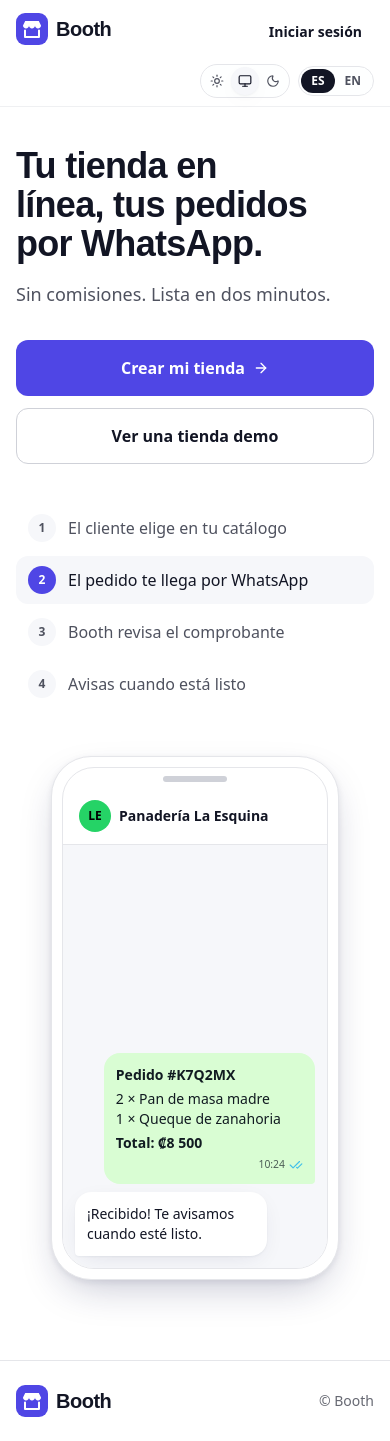
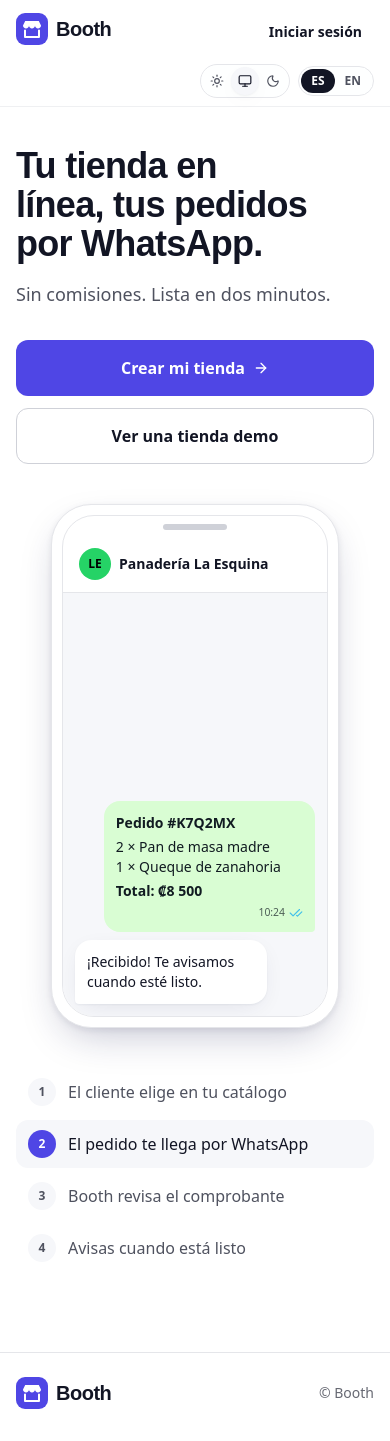
Before and after one commit to keylorpineda/booth, a React (Vite) app in the folder apps/web/: page / in a window 390 px wide. Built offline with nearby package versions, Linux system fonts and the light colour scheme; no server answers.

Commit message:
fix(web): show the flow animation right after the actions on phones

```diff
--- a/apps/web/src/features/home/components/flow/catalog-scene.tsx
+++ b/apps/web/src/features/home/components/flow/catalog-scene.tsx
@@ -55,6 +55,16 @@
           </m.span>
         </m.div>
       ))}
+      {/* The bag bar the storefront shows once something is added. */}
+      <m.div
+        initial={{ opacity: 0, y: 24 }}
+        animate={{ opacity: 1, y: 0 }}
+        transition={{ ...spring.gentle, delay: 1.5 }}
+        className="mt-auto flex items-center justify-between rounded-full bg-brand px-4 py-3 text-sm font-semibold text-brand-foreground"
+      >
+        <span>{t('home.flow.viewOrder')}</span>
+        <span className="tabular-nums">{money(17)}</span>
+      </m.div>
     </div>
   );
 }
--- a/apps/web/src/features/home/components/hero.tsx
+++ b/apps/web/src/features/home/components/hero.tsx
@@ -9,14 +9,22 @@
 import { fadeUp, staggerChildren } from '../../../lib/motion';
 import { useFlowStep } from '../use-flow-step';
 
-/** Headline, two actions and the animated ordering flow that explains the product. */
+/**
+ * Headline, two actions and the animated ordering flow. Phones read text → animation → steps;
+ * from `lg` the phone sits on the right, next to the text and the steps.
+ */
 export function Hero() {
   const { t } = useTranslation();
   const [step, setStep] = useFlowStep();
 
   return (
-    <section className="mx-auto grid max-w-6xl items-center gap-12 px-4 pt-10 pb-20 sm:pt-16 lg:grid-cols-[1fr_auto] lg:gap-20">
-      <m.div variants={staggerChildren(0.08)} initial="hidden" animate="visible">
+    <m.section
+      variants={staggerChildren(0.08)}
+      initial="hidden"
+      animate="visible"
+      className="mx-auto grid max-w-6xl gap-10 px-4 pt-10 pb-20 sm:pt-16 lg:grid-cols-[1fr_auto] lg:grid-rows-[auto_1fr] lg:gap-x-20 lg:gap-y-10"
+    >
+      <div>
         <m.h1
           variants={fadeUp}
           className="max-w-xl text-4xl leading-[1.08] font-bold text-balance sm:text-5xl"
@@ -38,11 +46,16 @@
             {t('home.demoBakery')}
           </Link>
         </m.div>
-        <m.div variants={fadeUp} className="mt-10 max-w-sm">
-          <FlowSteps current={step} onSelect={setStep} />
-        </m.div>
+      </div>
+      <m.div
+        variants={fadeUp}
+        className="lg:col-start-2 lg:row-span-2 lg:row-start-1 lg:self-center"
+      >
+        <FlowPhone step={step} />
       </m.div>
-      <FlowPhone step={step} />
-    </section>
+      <m.div variants={fadeUp} className="max-w-sm lg:col-start-1 lg:row-start-2">
+        <FlowSteps current={step} onSelect={setStep} />
+      </m.div>
+    </m.section>
   );
 }
--- a/apps/web/src/locales/en.json
+++ b/apps/web/src/locales/en.json
@@ -39,7 +39,8 @@
         "confirmed": "Confirmed",
         "ready": "Ready for pickup"
       },
-      "pickup": "Pick it up at the store at 11:00"
+      "pickup": "Pick it up at the store at 11:00",
+      "viewOrder": "View order"
     }
   },
   "storefront": {
--- a/apps/web/src/locales/es.json
+++ b/apps/web/src/locales/es.json
@@ -39,7 +39,8 @@
         "confirmed": "Confirmado",
         "ready": "Listo para retirar"
       },
-      "pickup": "Retira en la tienda a las 11:00"
+      "pickup": "Retira en la tienda a las 11:00",
+      "viewOrder": "Ver pedido"
     }
   },
   "storefront": {
```
